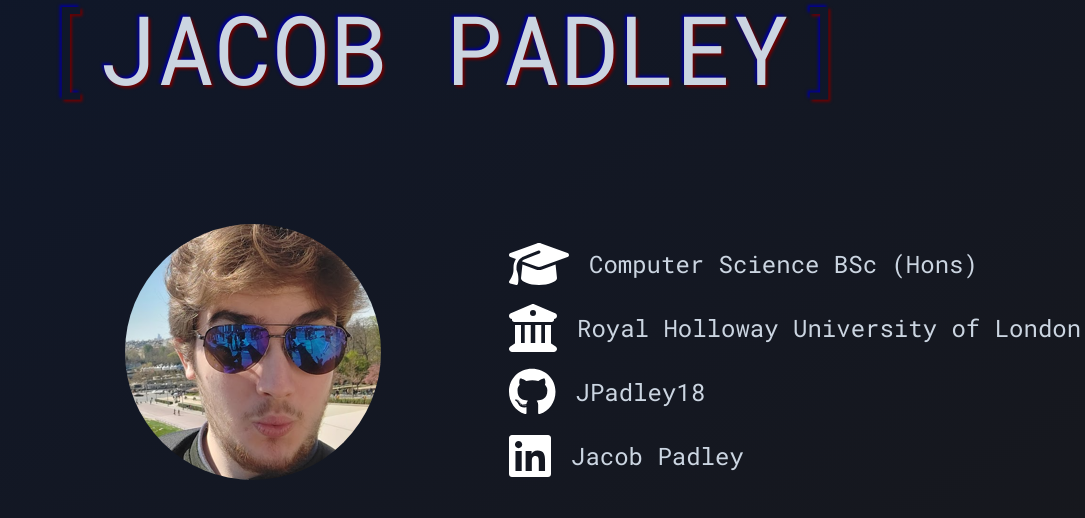
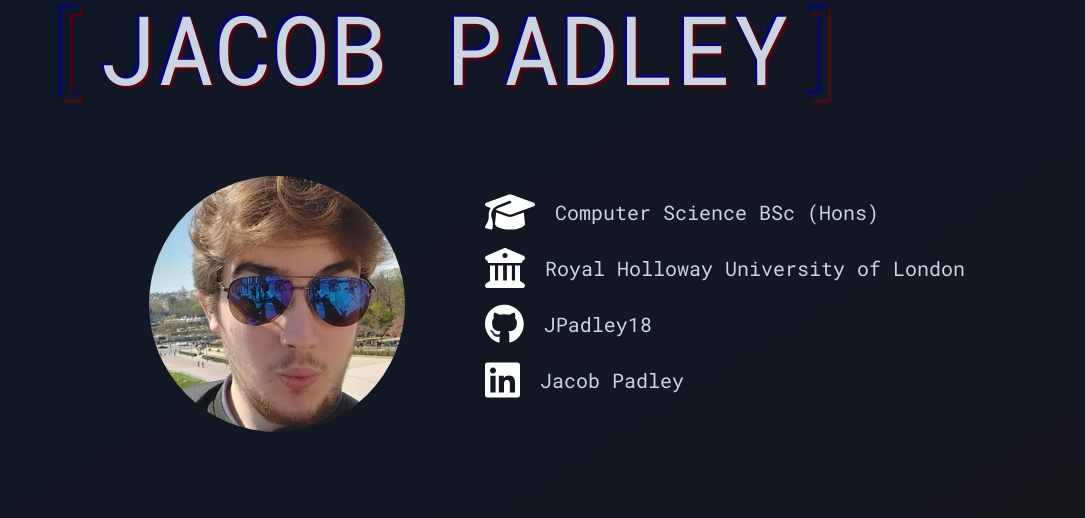
Before and after one commit to JPadley18/jpadley.com, a Next.js app: page / in a window 1280 px wide. Shown: the top 518 px of the page, without its empty margins (195-1280 px from the left). Built offline with nearby package versions, Linux system fonts and the light colour scheme.

Commit message:
Use grids to render About Me card

```diff
--- a/components/about-me-card.tsx
+++ b/components/about-me-card.tsx
@@ -10,15 +10,15 @@ const robotoMono = Roboto_Mono({
 
 export default function AboutMeCard() {
     return (
-        <div className="flex items-center justify-center">
-            <div className="flex min-w-max max-w-lg mt-32">
-                <Image alt="Photo of myself" src="/me.png" width="256" height="256" className="rounded-full" />
-                <div className={`${robotoMono.className} pl-32 text-2xl whitespace-nowrap max-w-sm align-middle"`}>
-                    <StatEntry text="Computer Science BSc (Hons)" icon={faGraduationCap} />
-                    <StatEntry text="Royal Holloway University of London" icon={faBuildingColumns} />
-                    <StatEntry text="JPadley18" icon={faGithub} />
-                    <StatEntry text="Jacob Padley" icon={faLinkedin} />
-                </div>
+        <div className="grid grid-cols-2 gap-20 justify-center mt-20">
+            <div>
+                <Image alt="Photo of myself" src="/me.png" width="256" height="256" className="rounded-full ml-auto" />
+            </div>
+            <div className={robotoMono.className}>
+                <StatEntry text="Computer Science BSc (Hons)" icon={faGraduationCap} />
+                <StatEntry text="Royal Holloway University of London" icon={faBuildingColumns} />
+                <StatEntry text="JPadley18" icon={faGithub} />
+                <StatEntry text="Jacob Padley" icon={faLinkedin} />
             </div>
         </div>
     )
--- a/components/stat-entry.tsx
+++ b/components/stat-entry.tsx
@@ -3,7 +3,7 @@ import { IconDefinition } from "@fortawesome/free-solid-svg-icons"
 
 export default function StatEntry({ icon, text }: { icon: IconDefinition, text: string }) {
     return (
-        <p className="pt-4 flex items-center">
+        <p className="pt-4 flex items-center text-xl">
             <FontAwesomeIcon icon={icon} size="2x" style={{color:"#FFFFFF"}} className="pr-5"></FontAwesomeIcon>
             {text}
         </p>
```
